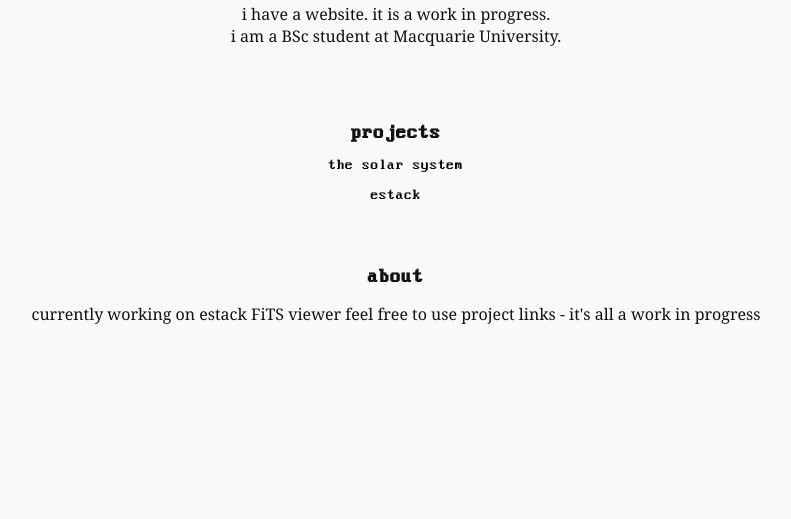
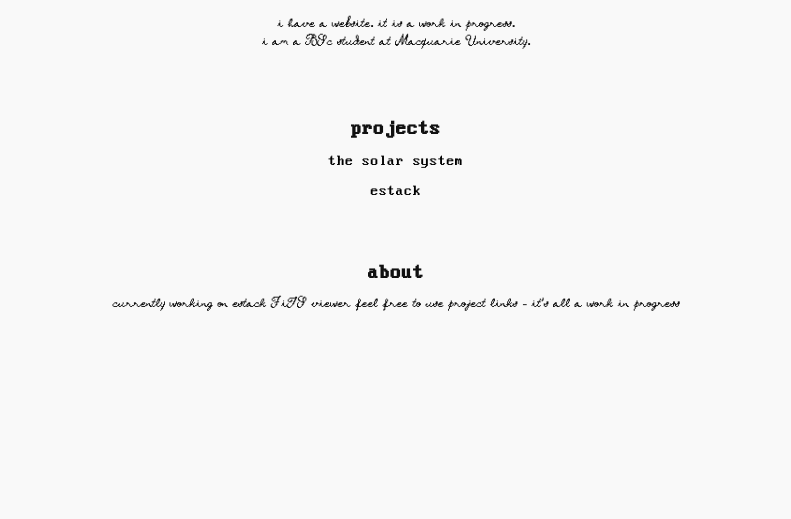
Before and after one commit to arielkapur/arielkapur.github.io, a plain HTML site: page index.html in a window 1280 px wide. Shown: the part 281-800 px from the top of the page, without its empty margins (244-1035 px from the left). Drawn offline with Linux system fonts and the light colour scheme.

Commit message:
Update style.css

```diff
--- a/style.css
+++ b/style.css
@@ -156,16 +156,16 @@
     font-size: 20px !important;
 }
 
-.p,
-p.p {
+.pixelitalic,
+p.pixelitalic {
     font-family: "cavalhatriz", monospace !important;
     line-height: 1.2;
     margin: 8px 0;
     font-size: 15px !important;
 }
 
-/* If links or other inline elements should use p, allow applying class to them too */
-.p-inline {
+/* If links or other inline elements should use pixelitalic, allow applying class to them too */
+.pixelitalic-inline {
     font-family: "cavalhatriz", monospace !important;
     font-style: italic !important;
 }
```
